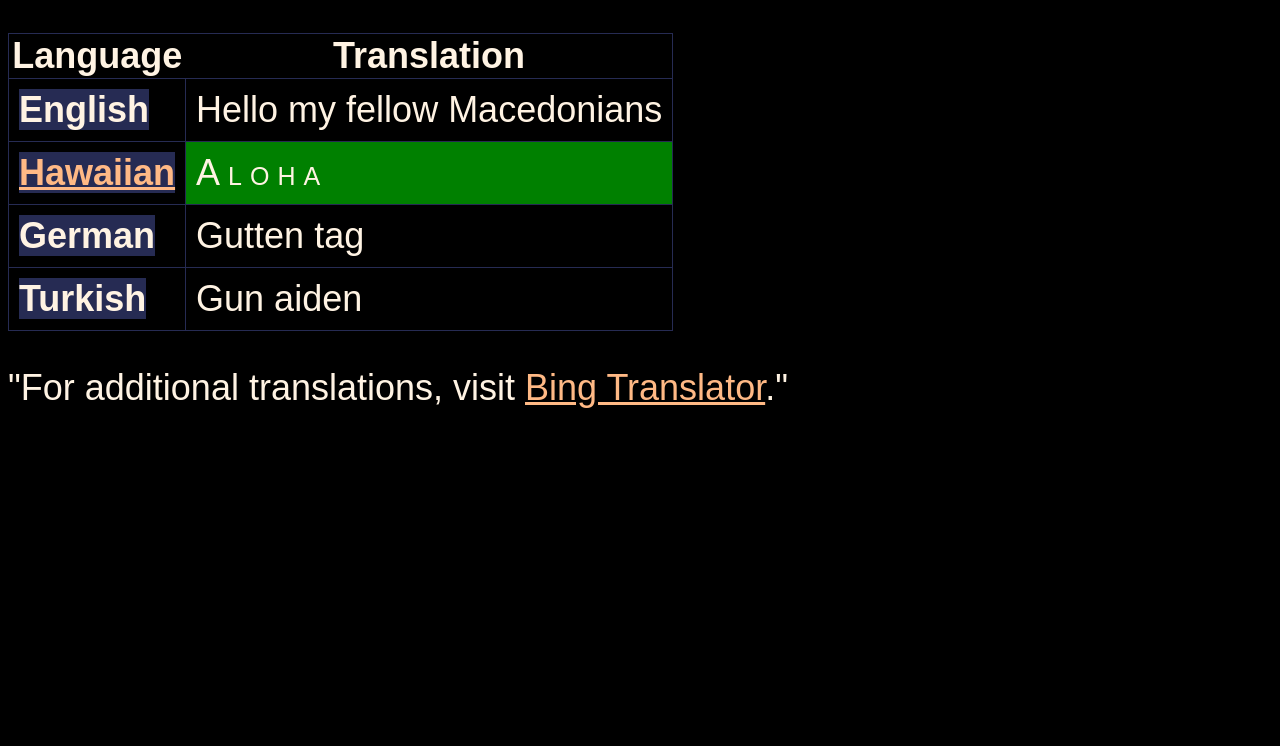
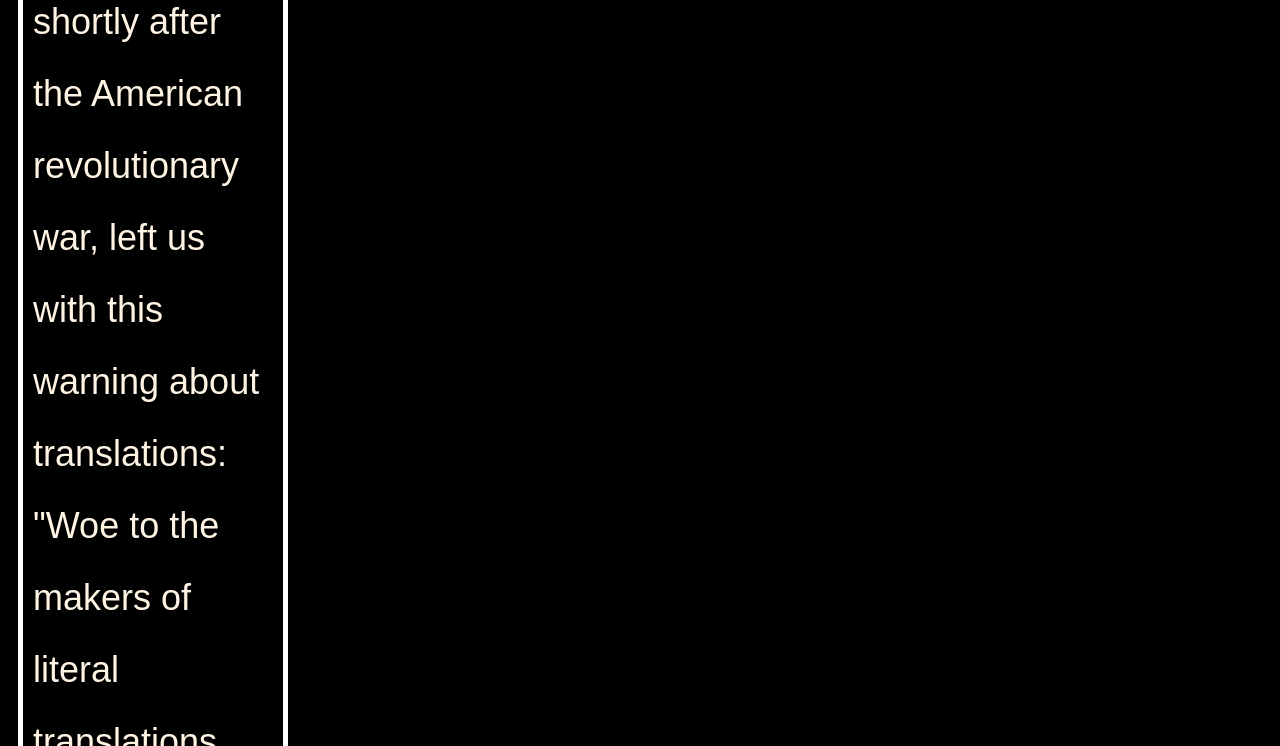
Before and after one commit to NenadGeorgievski/HTML_And_CSS_Course, a plain HTML site: page HTML_AND_CSS_Introduction/Homework3/HelloMacedonia.html in a window 1280 px wide. Shown: the part 699-1445 px from the top of the page. Before the commit the page ends 1144 px from the top, so only its background shows below. Drawn offline with Linux system fonts and the light colour scheme.

Commit message:
finished exercise 17

```diff
--- a/HTML_AND_CSS_Introduction/Homework3/HelloMacedonia.html
+++ b/HTML_AND_CSS_Introduction/Homework3/HelloMacedonia.html
@@ -9,7 +9,10 @@
 </head>
 <body>
     <h1>Translations of greetings in different languages</h1>
-    <p id="quote">Voltaire, a French philosopher and historian who died shortly after the American revolutionary war, left us with this warning about translations: "Woe to the makers of literal translations, who by rendering every word weaken the meaning! It is indeed by sodoing that we can say the letter kills and the spirit gives life." Despitehis warnings, we bring you four translations of the phrase "Hello World".</p>
+    <div class="float-left">
+        <p id="quote">Voltaire, a French philosopher and historian who died shortly after the American revolutionary war, left us with this warning about translations: "Woe to the makers of literal translations, who by rendering every word weaken the meaning! It is indeed by sodoing that we can say the letter kills and the spirit gives life." Despitehis warnings, we bring you four translations of the phrase "Hello World".</p>
+    </div>
+
     <table>
         <tr>
            <th>Language</th>
--- a/HTML_AND_CSS_Introduction/Homework3/main.css
+++ b/HTML_AND_CSS_Introduction/Homework3/main.css
@@ -4,6 +4,16 @@ body {
     color: #fff3e3;
     font-size: 36px;
     font-weight: lighter;
+}
+div {
+    width: 240px;
+    padding: 10px;
+    border: 5px solid white;
+    margin: 10px;
+    margin-right: 60px;
+}
+div.float-left {
+    float: left;
 }
 th {
     border: #fff3e3;
@@ -23,7 +33,7 @@ h1 {
 }
 #quote {
     font-size: 0,75em;
-    text-indent: 4em;
+    text-indent: 3em;
     line-height: 2em;
 }
 table, td {
```
